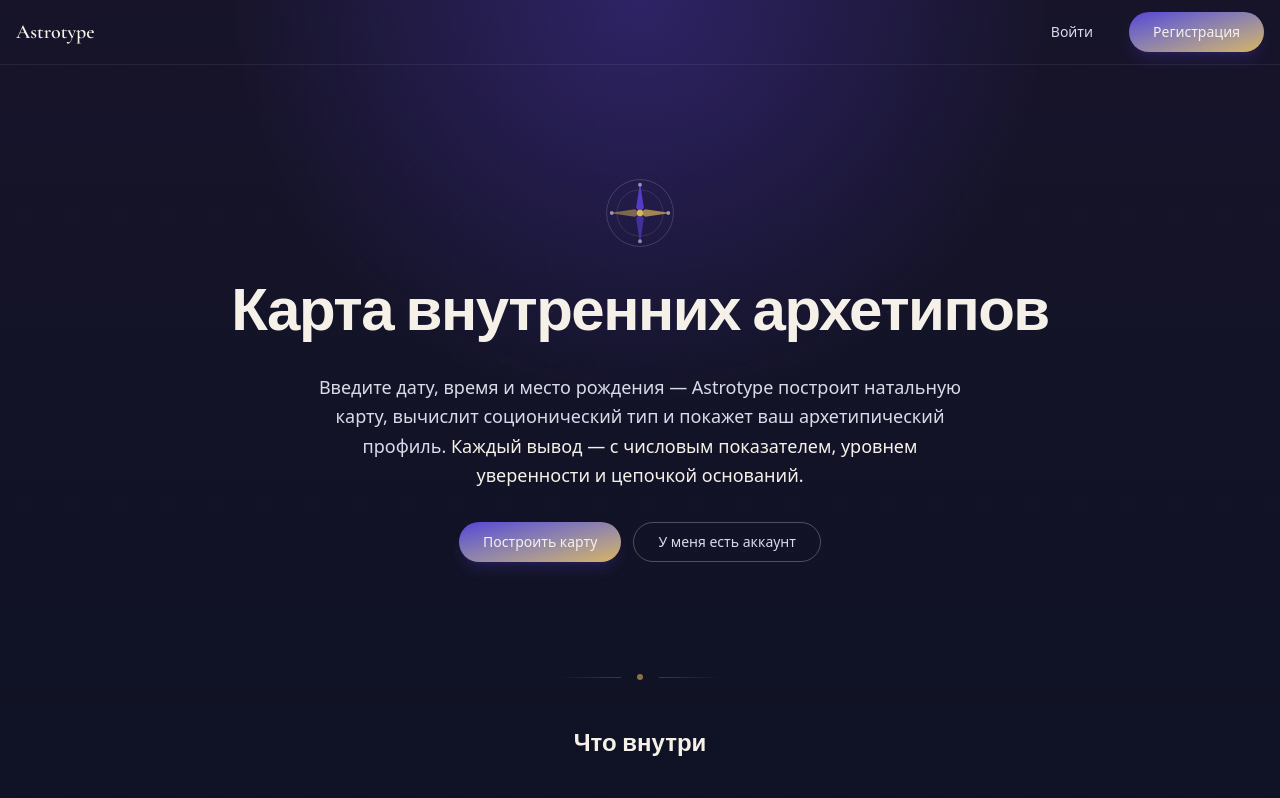
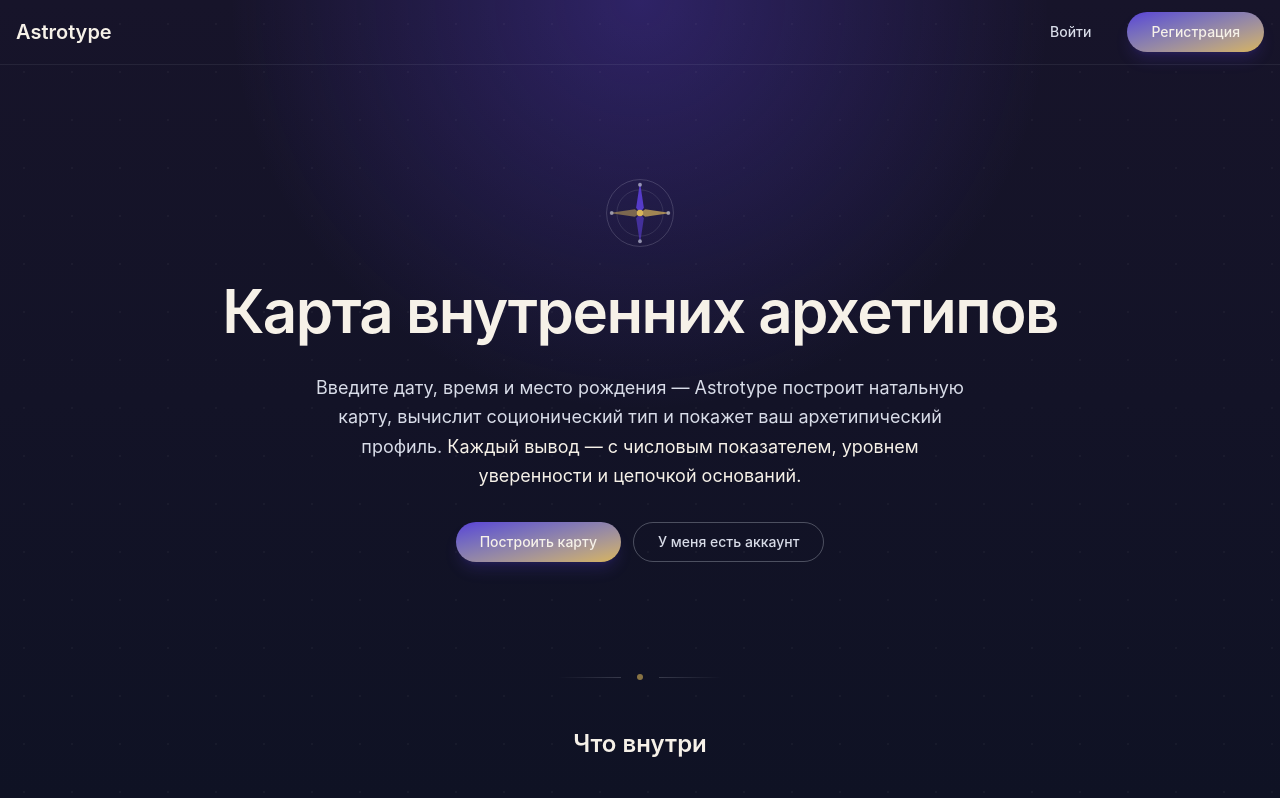
Before and after one commit to fixemer90-stack/Archemap, a Next.js app in the folder frontend/: page / in a window 1280 px wide. Shown: the top 798 px of the page. Built offline with nearby package versions, Linux system fonts and the light colour scheme.

Commit message:
fix(frontend): make app build offline without google fonts

```diff
--- a/frontend/src/app/globals.css
+++ b/frontend/src/app/globals.css
@@ -72,6 +72,12 @@
 }
 
 @theme inline {
+  --font-sans:
+    Inter, ui-sans-serif, system-ui, -apple-system, BlinkMacSystemFont,
+    "Segoe UI", sans-serif;
+  --font-serif:
+    "Cormorant Garamond", "Iowan Old Style", "Palatino Linotype",
+    "Book Antiqua", Georgia, serif;
   --color-background: var(--background);
   --color-foreground: var(--foreground);
   --color-card: var(--card);
@@ -114,6 +120,9 @@
   }
   body {
     @apply bg-background text-foreground;
+    font-family:
+      Inter, ui-sans-serif, system-ui, -apple-system, BlinkMacSystemFont,
+      "Segoe UI", sans-serif;
     font-feature-settings:
       "rlig" 1,
       "calt" 1;
@@ -123,6 +132,17 @@
       linear-gradient(180deg, #17142a 0%, #0f1224 100%);
     background-attachment: fixed;
     min-height: 100vh;
+  }
+
+  h1,
+  h2,
+  h3,
+  h4,
+  h5,
+  h6 {
+    font-family:
+      "Cormorant Garamond", "Iowan Old Style", "Palatino Linotype",
+      "Book Antiqua", Georgia, serif;
   }
 }
 
--- a/frontend/src/app/layout.tsx
+++ b/frontend/src/app/layout.tsx
@@ -1,19 +1,7 @@
 import type { Metadata } from "next";
-import { Inter, Cormorant_Garamond } from "next/font/google";
 import { ThemeProvider } from "@/providers/theme-provider";
 import { QueryProvider } from "@/providers/query-provider";
 import "./globals.css";
-
-const inter = Inter({
-  subsets: ["latin"],
-  variable: "--font-inter",
-});
-
-const cormorant = Cormorant_Garamond({
-  subsets: ["latin"],
-  weight: ["400", "500", "600", "700"],
-  variable: "--font-cormorant",
-});
 
 export const metadata: Metadata = {
   title: {
@@ -31,9 +19,7 @@ export default function RootLayout({
 }>) {
   return (
     <html lang="ru" suppressHydrationWarning>
-      <body
-        className={`${inter.variable} ${cormorant.variable} font-sans antialiased`}
-      >
+      <body className="font-sans antialiased">
         <ThemeProvider
           attribute="class"
           defaultTheme="dark"
```
